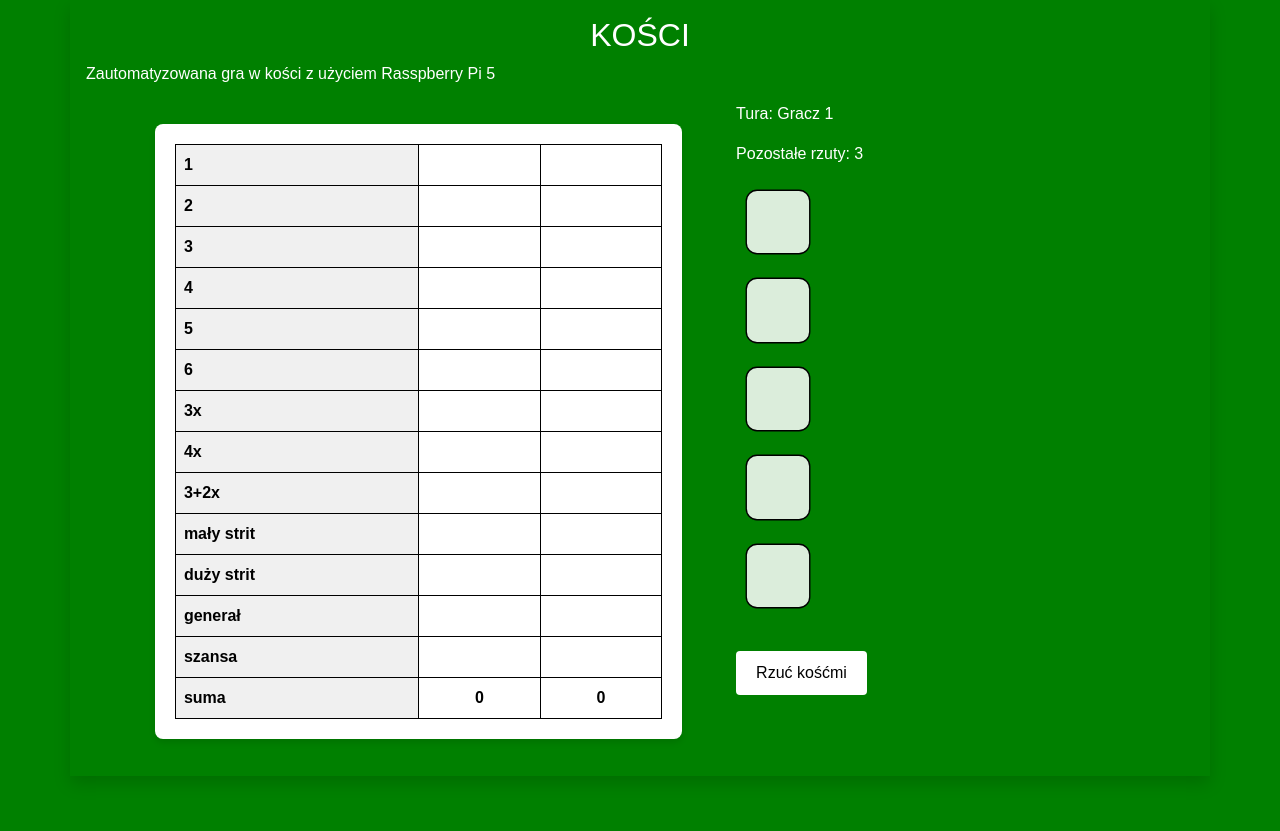
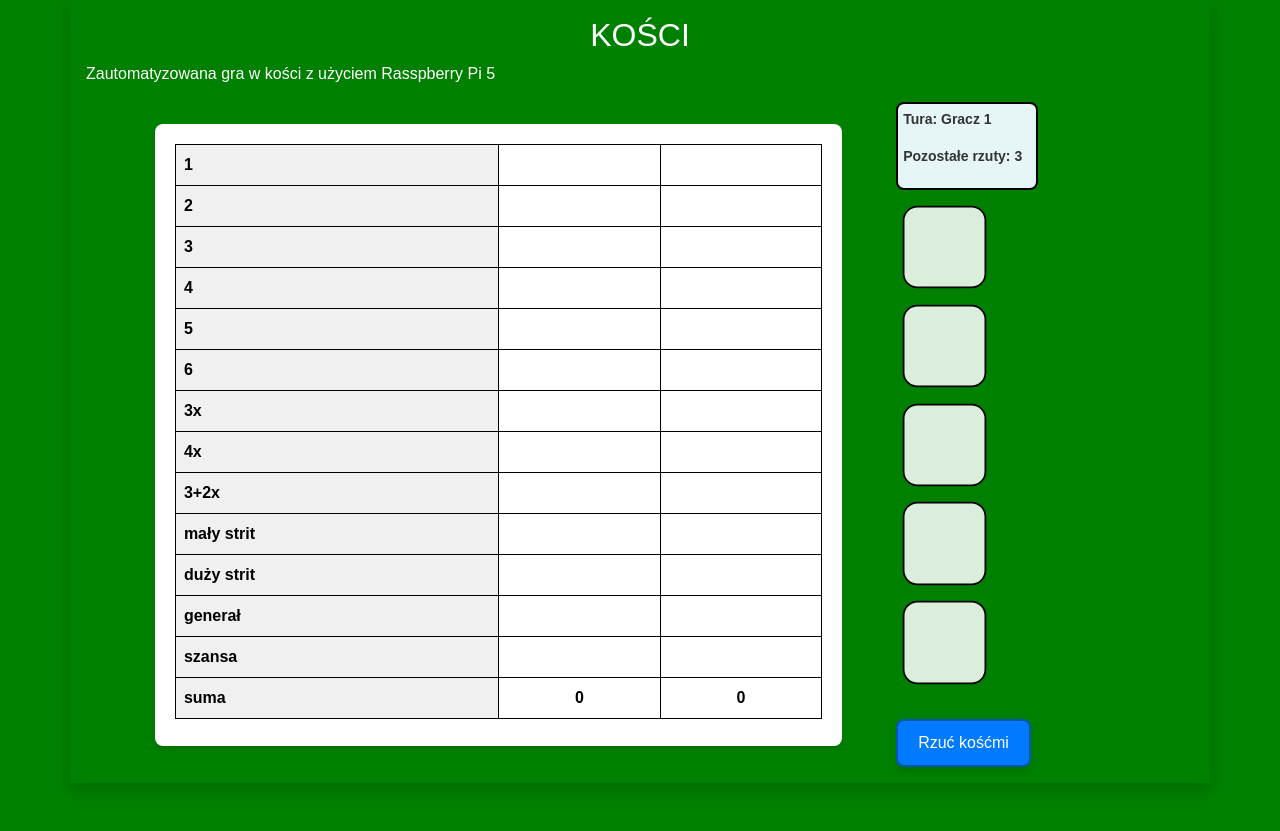
Before and after one commit to veektorf1/DiceRaspberry, a Flask app: page / in a window 1280 px wide. Before the commit the page ends 781 px from the top, so only its background shows below. Run offline with Flask 3, Linux system fonts and the light colour scheme; some libraries are stand-ins or nearby versions.

Commit message:
Update styles.css

```diff
--- a/app/static/css/styles.css
+++ b/app/static/css/styles.css
@@ -14,7 +14,7 @@ body {
     color: black;
     padding: 20px;
     margin: 2% 5%;
-    width: 50%;
+    width: 100%;
     border-radius: 8px;
     box-shadow: 0px 4px 6px rgba(0, 0, 0, 0.1);
 }
@@ -52,16 +52,30 @@ td {
 button {
     margin-top: 20px;
     padding: 10px 20px;
-    background-color: white;
-    color: black;
-    border: none;
-    border-radius: 4px;
+    background-color: #007bff;
+    color: white;
+    border: 2px solid #0056b3;
+    border-radius: 8px;
     cursor: pointer;
     font-size: 16px;
+    box-shadow: 0 4px 6px rgba(0, 0, 0, 0.1);
+    transition: all 0.3s ease;
 }
 .image-container img {
     display: block;
     margin: 5% 2%;
-    width: 15%;
+    width: 30%;
     height: auto;
 }
+.info-container {
+    top: 10%;
+    background-color: #e6f6f6;
+    color: #333;
+    padding: 5px 5px;
+    border: 2px solid #000000;
+    border-radius: 8px;
+    font-size: 14px;
+    font-weight: bold;
+    font-family: Arial, sans-serif;
+    width: 50%;
+}
```
